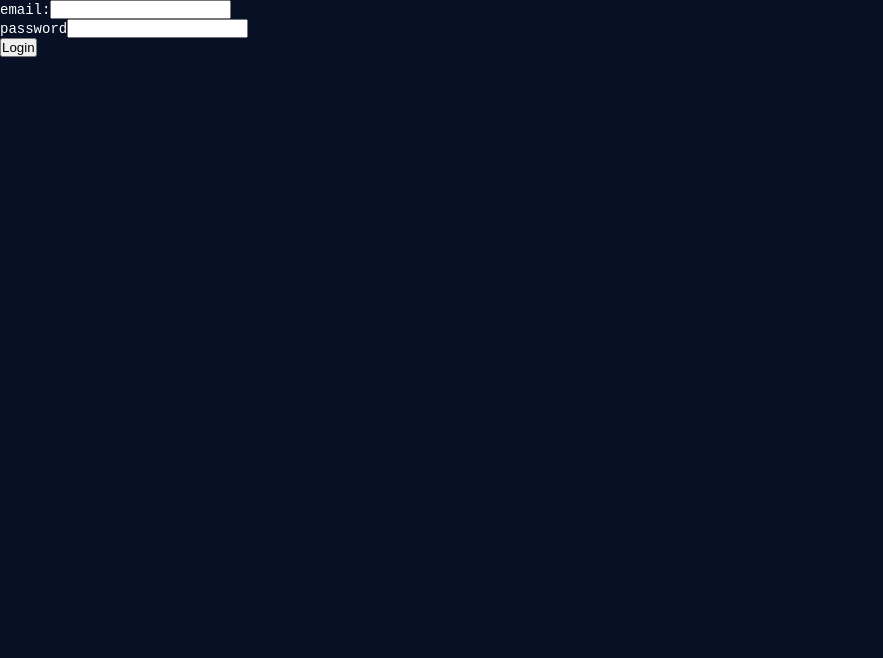
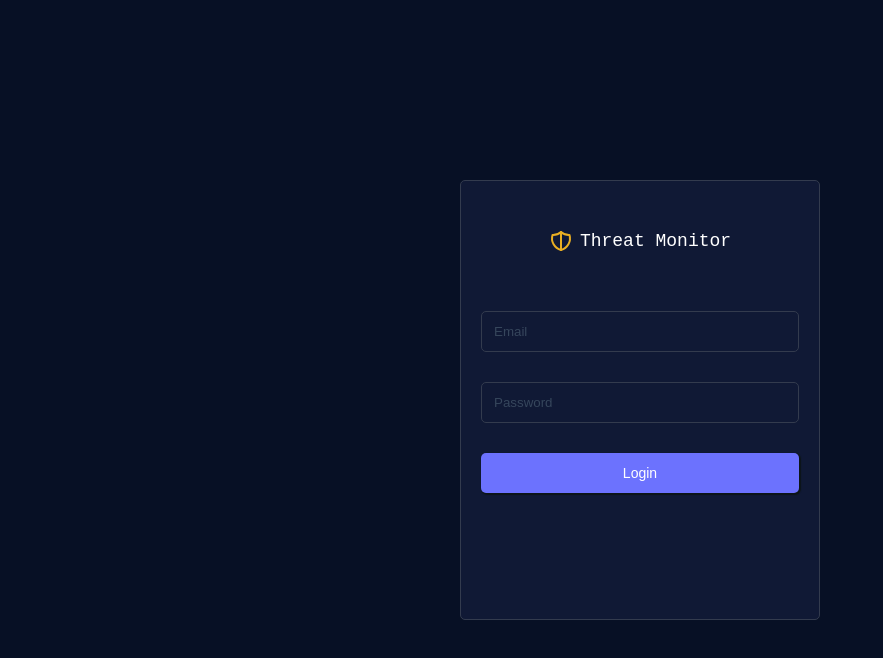
Before and after one commit to andreydolyaa/threat-monitor, a React (Vite) app in the folder ui/: page /login in a window 1280 px wide. Shown: the top 658 px of the page, without its empty margins (0-883 px from the left). Built offline with nearby package versions, Linux system fonts and the light colour scheme; no server answers; a web font is replaced by a local one.

Commit message:
ui custom inp btn & set login view

```diff
--- /dev/null
+++ b/ui/src/components/Container/Container.css
@@ -0,0 +1,12 @@
+.container {
+  height: 100%;
+  width: 100%;
+  max-width: 1400px;
+  padding: 36px;
+}
+
+.container.center {
+  display: flex;
+  align-items: center;
+  justify-content: center;
+}
--- /dev/null
+++ b/ui/src/components/Container/Container.tsx
@@ -0,0 +1,15 @@
+import "./Container.css";
+import React from "react";
+
+type ContainerProps = {
+  children: React.ReactNode;
+  center: boolean;
+};
+
+const Container = ({ children, center }: ContainerProps) => {
+  return (
+    <div className={`container ${center ? "center" : ""}`}>{children}</div>
+  );
+};
+
+export default Container;
--- /dev/null
+++ b/ui/src/components/CustomButton/CustomButton.css
@@ -0,0 +1,16 @@
+.custom-button {
+  width: 100%;
+  padding: 12px 20px;
+  border-radius: var(--border-radius);
+  border: none;
+  background-color: var(--button-color-primary);
+  box-shadow: 1px 1px 1px 1px rgb(13, 21, 24);
+  color: var(--font-primary-color);
+  font-weight: 500;
+  cursor: pointer;
+  font-size:14px;
+  transition: .3s;
+  &:hover {
+    background-color: var(--button-color-primary-hover);
+  }
+}
--- /dev/null
+++ b/ui/src/components/CustomButton/CustomButton.tsx
@@ -0,0 +1,18 @@
+import "./CustomButton.css";
+import React from "react";
+
+type CustomButtonProps = {
+  type: "button" | "submit";
+  text: string;
+  handleOnClick?: () => void; //TODO: TBD
+};
+
+const CustomButton = ({ type, text, handleOnClick }: CustomButtonProps) => {
+  return (
+    <button type={type} className="custom-button" onClick={handleOnClick}>
+      {text}
+    </button>
+  );
+};
+
+export default CustomButton;
--- /dev/null
+++ b/ui/src/components/CustomInput/CustomInput.css
@@ -0,0 +1,13 @@
+.custom-input {
+  width: 100%;
+  padding: 12px;
+  background-color: transparent;
+  border: 1px solid var(--border-color);
+  border-radius: var(--border-radius);
+  color: var(--font-color-primary);
+  outline: none;
+}
+
+.custom-input::placeholder {
+  color: rgb(54, 70, 92);
+}
--- /dev/null
+++ b/ui/src/components/CustomInput/CustomInput.tsx
@@ -0,0 +1,33 @@
+import "./CustomInput.css";
+import { ChangeEventHandler } from "react";
+
+type CustomInput = {
+  type: "email" | "text" | "password";
+  name: string;
+  required: boolean;
+  placeholder: string;
+  handleOnChange: ChangeEventHandler<HTMLInputElement>;
+};
+
+const CustomInput = ({
+  type,
+  name,
+  required,
+  placeholder,
+  handleOnChange,
+}: CustomInput) => {
+  return (
+
+      <input
+        className="custom-input"
+        type={type}
+        name={name}
+        required={required}
+        placeholder={placeholder}
+        onChange={handleOnChange}
+      />
+
+  );
+};
+
+export default CustomInput;
--- a/ui/src/components/Logo/Logo.tsx
+++ b/ui/src/components/Logo/Logo.tsx
@@ -2,7 +2,11 @@ import "./Logo.css";
 import { useStore } from "../../store/useStore";
 import { TbShieldHalf, TbSelector } from "react-icons/tb";
 
-const Logo = () => {
+type LogoProps = {
+  isInLogin: boolean;
+};
+
+const Logo = ({ isInLogin = false }: LogoProps) => {
   const isCollapsed = useStore((state) => state.isSidebarCollapsed);
   const toggleSidebar = useStore((state) => state.toggleSidebar);
 
@@ -11,11 +15,13 @@ const Logo = () => {
       <div className="logo-and-text">
         <TbShieldHalf
           className="logo-icon"
-          onClick={() => isCollapsed && toggleSidebar()}
+          onClick={!isInLogin ? () => isCollapsed && toggleSidebar() : undefined}
         />
         <div className="title">Threat Monitor</div>
       </div>
-      <TbSelector className="sidebar-toggler" onClick={toggleSidebar} />
+      {!isInLogin && (
+        <TbSelector className="sidebar-toggler" onClick={toggleSidebar} />
+      )}
     </div>
   );
 };
--- a/ui/src/components/Sidebar/Sidebar.css
+++ b/ui/src/components/Sidebar/Sidebar.css
@@ -12,6 +12,7 @@
     align-items: center;
     color: var(--font-color-sidebar);
     font-weight: 500;
+    font-size:14px;
     width: 100%;
     text-decoration: none;
     padding: 15px 20px;
--- a/ui/src/index.css
+++ b/ui/src/index.css
@@ -9,15 +9,18 @@
 :root {
   font-family: "Mona Sans", "Courier New", Courier, monospace;
   font-weight: normal;
-  font-size: 14px;
+  font-size: 12px;
   --main-background: #071025;
   --card-background: #101935;
   --font-color-primary: #ffffff;
   --font-color-secondary: #7f89a2;
   --font-color-sidebar: rgb(174, 185, 225);
   --font-color-active: rgb(147, 83, 248);
-  --button-color: #6c72fe;
+  --button-color-primary: #6C72FE;
+  --button-color-primary-hover: #575df9;
+  --button-color-secondary: #212C4D;
   --border-color: #333b4e;
+  --border-radius: 5px;
 }
 
 #root,
@@ -25,6 +28,8 @@
 body {
   height: 100%;
   width: 100%;
+  display: flex;
+  justify-content: center;
   background-color: var(--main-background);
   color: var(--font-color-primary);
 }
--- /dev/null
+++ b/ui/src/pages/Login/Login.css
@@ -0,0 +1,16 @@
+.login {
+  border:1px solid red;
+  background-color: var(--card-background);
+  width: 360px;
+  height: 440px;
+  border:1px solid var(--border-color);
+  border-radius: 5px;
+  padding: 20px;
+  input, button {
+    margin-top:30px;
+  }
+  .logo {
+    justify-content: center;
+  }
+
+}
--- a/ui/src/pages/Login/Login.tsx
+++ b/ui/src/pages/Login/Login.tsx
@@ -1,11 +1,16 @@
+import "./Login.css";
 import React, { useState } from "react";
 import { useStore } from "../../store/useStore";
+import CustomInput from "../../components/CustomInput/CustomInput";
+import Container from "../../components/Container/Container";
+import Logo from "../../components/Logo/Logo";
+import CustomButton from "../../components/CustomButton/CustomButton";
 
 export const Login = () => {
   const [formData, setFormData] = useState({ email: "", password: "" });
   const { login } = useStore();
 
-  const handleChange: React.ChangeEventHandler<HTMLInputElement> = (e) => {
+  const handleOnChange: React.ChangeEventHandler<HTMLInputElement> = (e) => {
     const { name, value } = e.target;
     setFormData({ ...formData, [name]: value });
   };
@@ -16,22 +21,27 @@ export const Login = () => {
   };
 
   return (
-    <form className="login" onSubmit={handleSubmit}>
-      <div>
-        <label>email:</label>
-        <input name="email" type="email" required onChange={handleChange} />
-      </div>
-      <div>
-        <label>password</label>
-        <input
+    <Container center={true}>
+      <form className="login" onSubmit={handleSubmit}>
+        <Logo isInLogin={true} />
+        <CustomInput
+          type="email"
+          name="email"
+          required
+          placeholder="Email"
+          handleOnChange={handleOnChange}
+        />
+        <CustomInput
+          type="password"
           name="password"
-          type="password"
           required
-          onChange={handleChange}
+          placeholder="Password"
+          handleOnChange={handleOnChange}
         />
-      </div>
-      <button type="submit">Login</button>
-    </form>
+        {/* <button type="submit">Login</button> */}
+        <CustomButton type="submit" text="Login"/>
+      </form>
+    </Container>
   );
 };
 
```
Also changed, not shown: ui/src/pages/Login/LoginInput.tsx (added).
